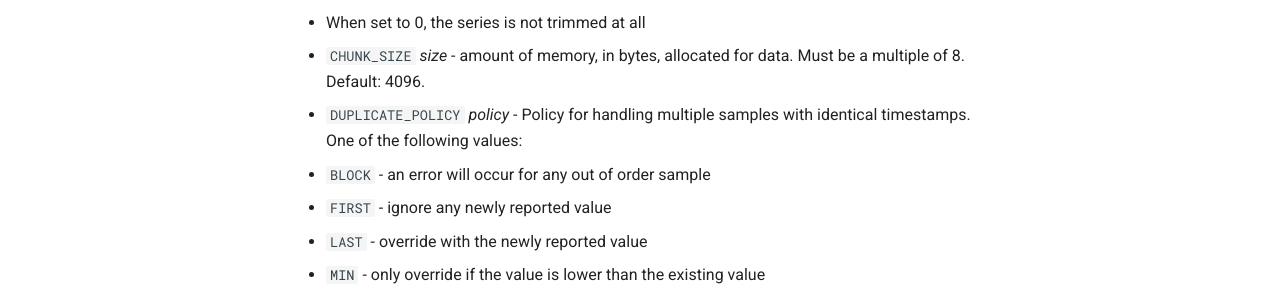
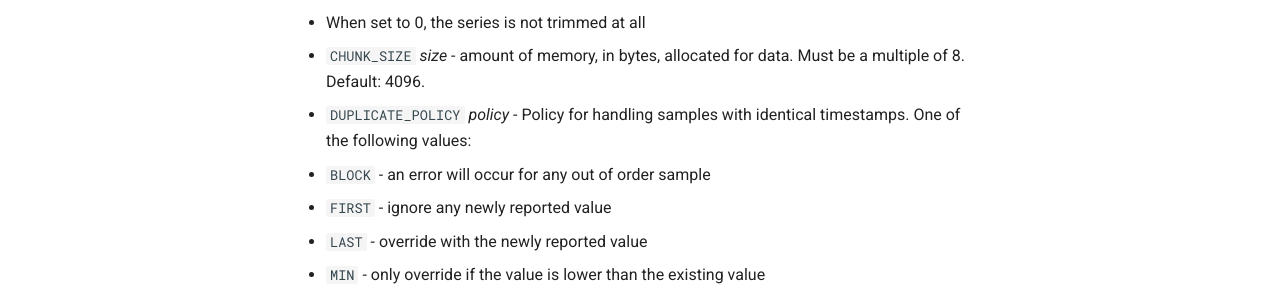
Before and after one commit to RedisTimeSeries/RedisTimeSeries, an MkDocs documentation site: the page built from docs/commands/ts.alter.md, in a window 1280 px wide and 1364 px high. Shown: the part 491-788 px from the top of the window. Built offline with MkDocs 1.6.1 and Material for MkDocs 9.7.7, drawn with Linux system fonts in a browser that asks for light colours; comment, search, counter and statistics services are not loaded.

Commit message:
Update ts.alter.md

```diff
--- a/docs/commands/ts.alter.md
+++ b/docs/commands/ts.alter.md
@@ -13,7 +13,7 @@ TS.ALTER key [RETENTION retentionTime] [CHUNK_SIZE size] [DUPLICATE_POLICY polic
    - Default: The global retention secs configuration of the database (by default, `0`)
    - When set to 0, the series is not trimmed at all
 - `CHUNK_SIZE` _size_ - amount of memory, in bytes, allocated for data. Must be a multiple of 8. Default: 4096.
-- `DUPLICATE_POLICY` _policy_ - Policy for handling multiple samples with identical timestamps. One of the following values:
+- `DUPLICATE_POLICY` _policy_ - Policy for handling samples with identical timestamps. One of the following values:
   - `BLOCK` - an error will occur for any out of order sample
   - `FIRST` - ignore any newly reported value
   - `LAST` - override with the newly reported value
```
